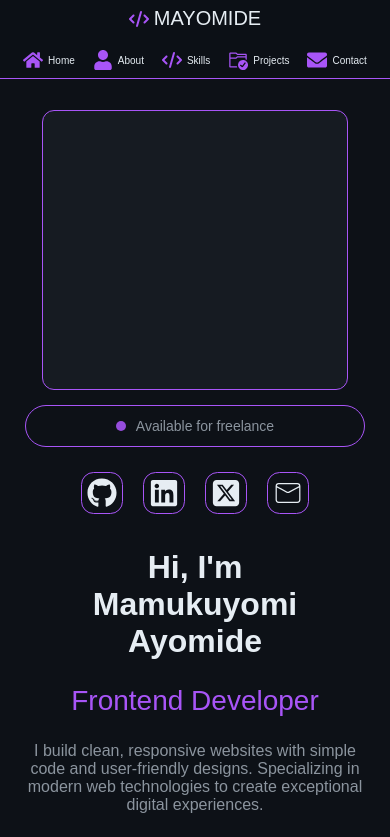
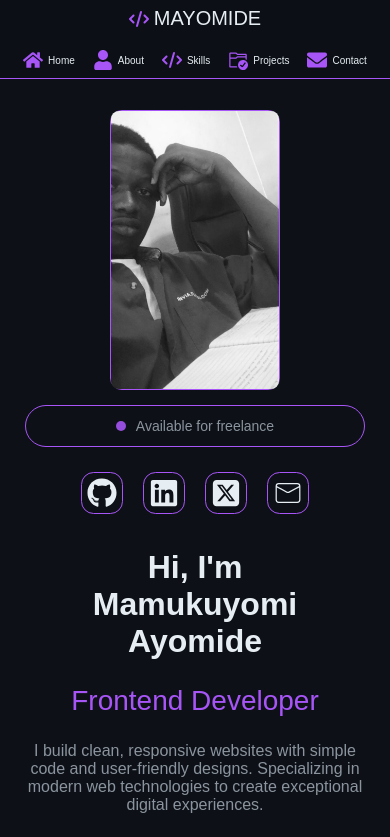
Before and after one commit to mayomide1/mayomide-personal-portfolio, a React (Vite) app in the folder portfolio/: page / in a window 390 px wide. Shown: the top 837 px of the page. Built offline with nearby package versions, Linux system fonts and the light colour scheme.

Commit message:
added a profile picture

```diff
--- a/portfolio/src/Page.jsx
+++ b/portfolio/src/Page.jsx
@@ -3,6 +3,7 @@ import React from 'react'
 import weather_app from './assets/weather-app.jpeg';
 import movie_app from './assets/movie-app.png';
 import tic_tac_toe from './assets/tic-tac-toe.png';
+import profile_pic from './assets/profile-pic.jpeg';
 
 import { FaCode } from "react-icons/fa6";
 import { FaRegHeart,FaLightbulb,FaGithub,FaLinkedin,FaRegCopyright,FaHtml5,FaCss3Alt,FaGitAlt,FaReact,FaHome,FaUser,FaEnvelope      } from "react-icons/fa";
@@ -48,9 +49,7 @@ const Page = () => {
     </div>
     </div>
     <div className='left'>
-        <div className='image'>
-            <img src=''/>
-        </div>
+        <div className='image'><img src={profile_pic}/></div>
         <p className='about-text text'><div className='dot'></div>Available for freelance</p>
         <div className='socials home-socials'>
         <a href='https://github.com/mayomide1' target='_blank' className='social-icons'><FaGithub style={{fontSize:"30px"}}/></a>
--- a/portfolio/src/index.css
+++ b/portfolio/src/index.css
@@ -191,14 +191,22 @@ ul li a:hover{
 
 #home .left .image{
   border: 1px solid var(--accent-purple);
-  width: 70%;
+  width: 50%;
   height: 280px;
   margin: 15px auto;
   border-radius: 12px;
   background: var(--card-bg);
   transform: translate(20px);
   transition: all 0.3s ease-in-out;
+  padding: 0;
 }
+
+  #home .left .image img{
+    width: 100%;
+    height: 100%;
+    object-fit: cover;
+    border-radius: 12px;
+  }
 
 #home .left .text{
   margin-top: 10px;
@@ -740,8 +748,15 @@ button:hover{
   }
 
   #home .left .image{
-    width: 90%;
+    width: 50%;
     transform: translate(0);
+  }
+
+  #home .left .image img{
+    width: 100%;
+    height: 100%;
+    object-fit: cover;
+    border-radius: 8px;
   }
 
   #home .left .text{
```
Also changed, not shown: portfolio/src/assets/profile-pic.jpeg (added).
